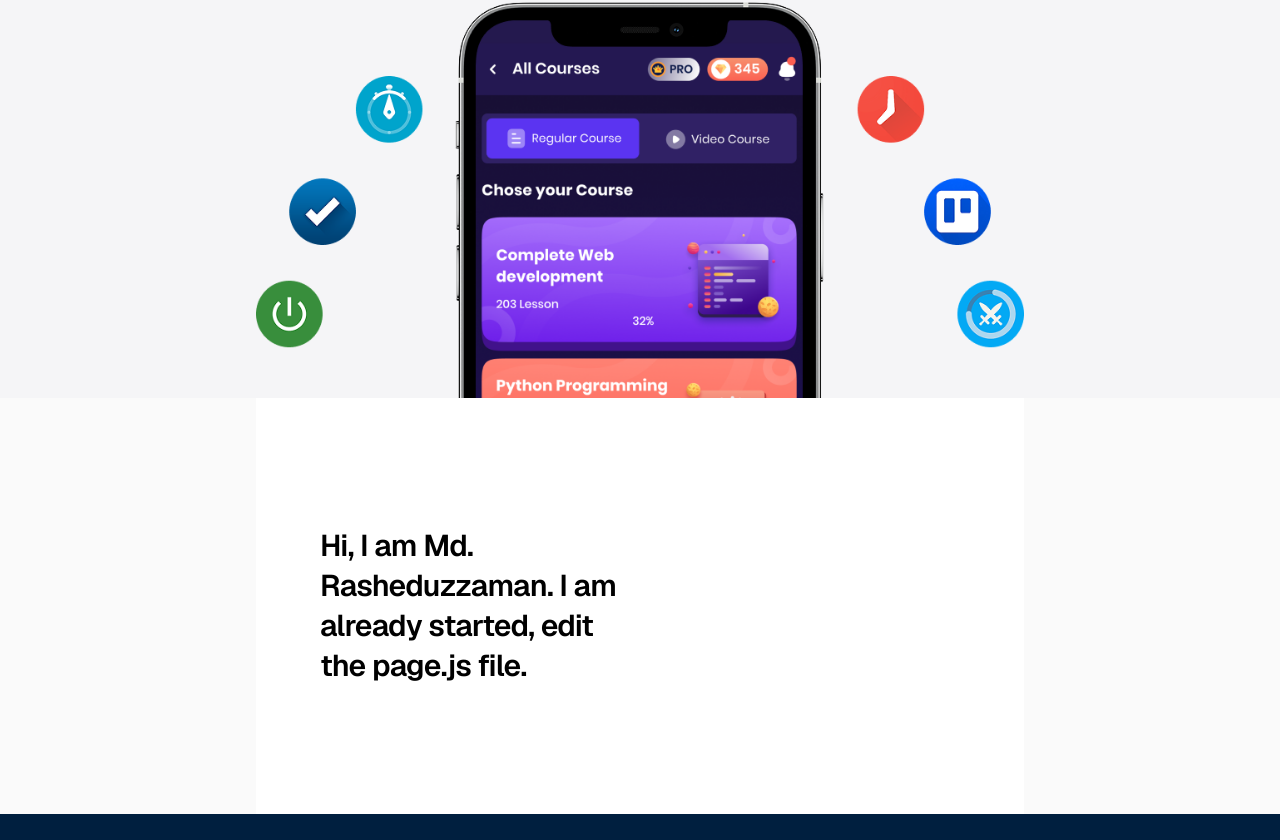
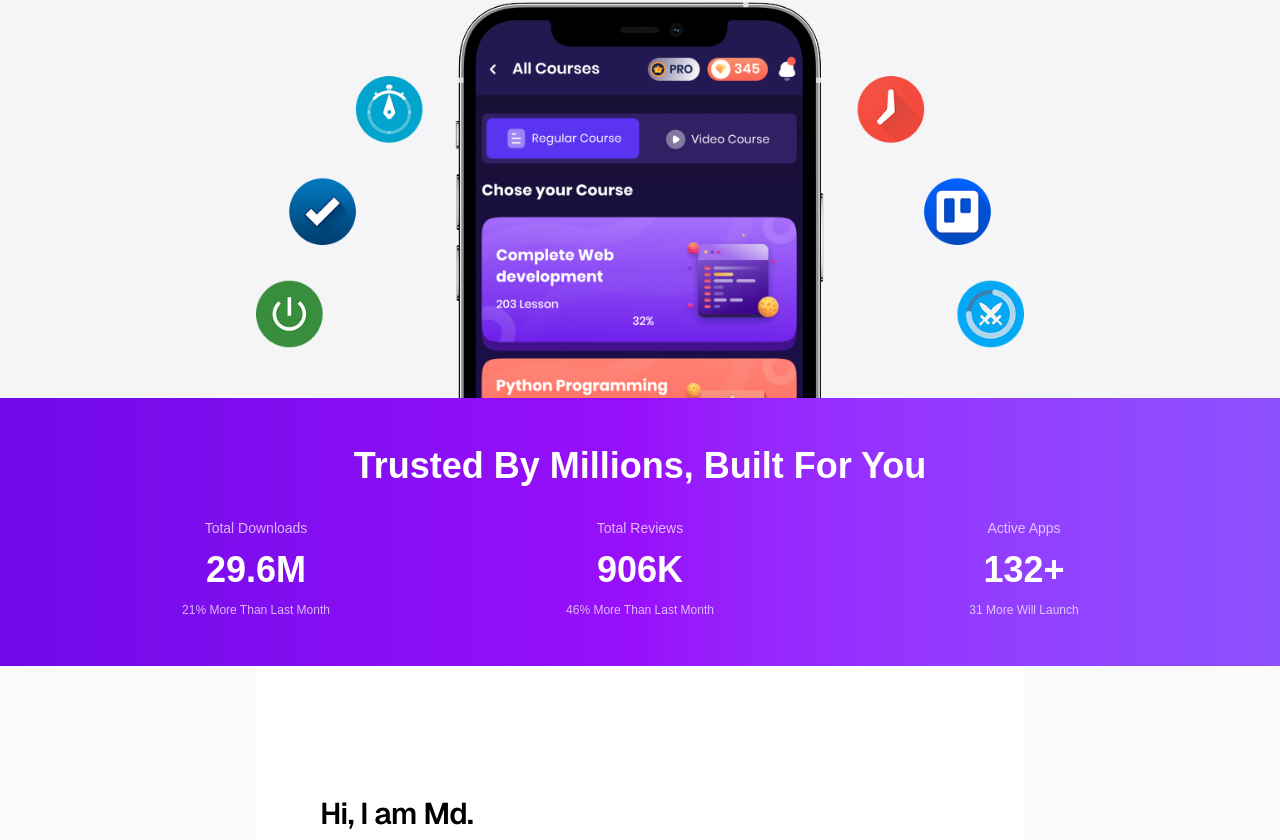
Before and after one commit to rasheduzzaman1978/Hero-IO-apps, a Next.js app: page / in a window 1280 px wide. Shown: the part 475-1315 px from the top of the page. Built offline with nearby package versions, Linux system fonts and the light colour scheme.

Commit message:
stat section added

```diff
--- /dev/null
+++ b/src/app/components/Stat/Stat.jsx
@@ -0,0 +1,48 @@
+export default function StatsSection() {
+  const stats = [
+    {
+      title: 'Total Downloads',
+      value: '29.6M',
+      description: '21% More Than Last Month',
+    },
+    {
+      title: 'Total Reviews',
+      value: '906K',
+      description: '46% More Than Last Month',
+    },
+    {
+      title: 'Active Apps',
+      value: '132+',
+      description: '31 More Will Launch',
+    },
+  ]
+
+  return (
+    <section className="bg-gradient-to-r from-violet-700 via-purple-600 to-violet-500 px-6 py-12 text-white">
+      <div className="mx-auto max-w-6xl">
+        {/* Section Title */}
+        <h2 className="text-center text-3xl font-bold sm:text-4xl">
+          Trusted By Millions, Built For You
+        </h2>
+
+        {/* Stats Grid */}
+        <div className="mt-8 grid grid-cols-1 overflow-hidden rounded-2xl sm:grid-cols-3">
+          {stats.map((item, index) => (
+            <div
+              key={index}
+              className="flex flex-col items-center justify-center px-6 text-center"
+            >
+              <p className="text-sm text-white/70">{item.title}</p>
+
+              <h3 className="mt-3 text-4xl font-bold">{item.value}</h3>
+
+              <p className="mt-3 text-xs text-white/70">
+                {item.description}
+              </p>
+            </div>
+          ))}
+        </div>
+      </div>
+    </section>
+  )
+}
--- a/src/app/layout.js
+++ b/src/app/layout.js
@@ -3,6 +3,7 @@ import './globals.css'
 import Navbar from './components/Navbar'
 import Footer from './components/Footer/Footer'
 import HeroSection from './components/Hero/Hero'
+import StatsSection from './components/Stat/Stat'
 
 const geistSans = Geist({
   variable: '--font-geist-sans',
@@ -44,6 +45,7 @@ export default function RootLayout({ children }) {
       <body className="flex min-h-full flex-col">
         <Navbar />
         <HeroSection></HeroSection>
+        <StatsSection></StatsSection>
         {children}
         <Footer></Footer>
       </body>
```
